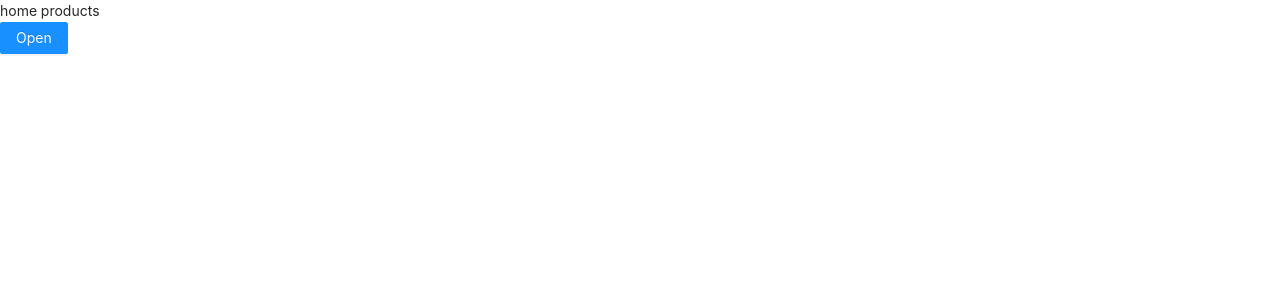
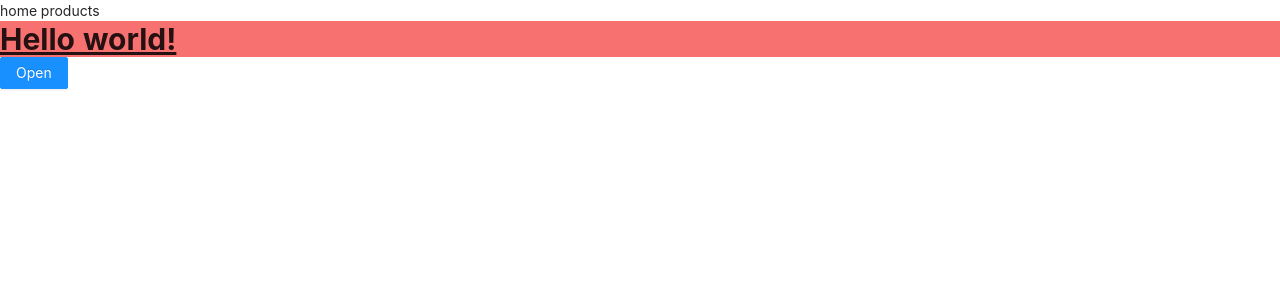
Before and after one commit to BSJJC/home-of-BSJJC, a Nuxt app: page / in a window 1280 px wide. Shown: the top 300 px of the page. Built offline with nearby package versions, Linux system fonts and the light colour scheme.

Commit message:
Add: tailwindcss

```diff
--- /dev/null
+++ b/assets/css/main.css
@@ -0,0 +1,3 @@
+@tailwind base;
+@tailwind components;
+@tailwind utilities;
--- a/layouts/default.vue
+++ b/layouts/default.vue
@@ -1,6 +1,11 @@
 <template>
   <div>
     <div>home products</div>
+    <h1 class="text-3xl font-bold underline bg-red-400">
+      Hello world!
+    </h1>
+    <div>
+    </div>
   </div>
 
   <slot />
--- a/nuxt.config.ts
+++ b/nuxt.config.ts
@@ -1,5 +1,5 @@
 export default defineNuxtConfig({
-  css: ['ant-design-vue/dist/antd.css'],
+  css: ['ant-design-vue/dist/antd.css', '/assets/css/main.css'],
 
   plugins: ["@/plugins/antd"],
 
@@ -8,4 +8,11 @@
       "process.env.DEBUG": false,
     },
   },
+
+  postcss: {
+    plugins: {
+      tailwindcss: {},
+      autoprefixer: {},
+    },
+  },
 });
--- a/package.json
+++ b/package.json
@@ -8,8 +8,11 @@
     "postinstall": "nuxt prepare"
   },
   "devDependencies": {
+    "autoprefixer": "^10.4.13",
     "nuxt": "3.0.0",
     "nuxt-windicss": "^2.5.5",
+    "postcss": "^8.4.20",
+    "tailwindcss": "^3.2.4",
     "vite": "^3.2.4"
   },
   "dependencies": {
--- /dev/null
+++ b/tailwind.config.js
@@ -0,0 +1,15 @@
+/** @type {import('tailwindcss').Config} */
+module.exports = {
+  content: [
+    "./components/**/*.{js,vue,ts}",
+    "./layouts/**/*.vue",
+    "./pages/**/*.vue",
+    "./plugins/**/*.{js,ts}",
+    "./nuxt.config.{js,ts}",
+    "./app.vue",
+  ],
+  theme: {
+    extend: {},
+  },
+  plugins: [],
+}
```
